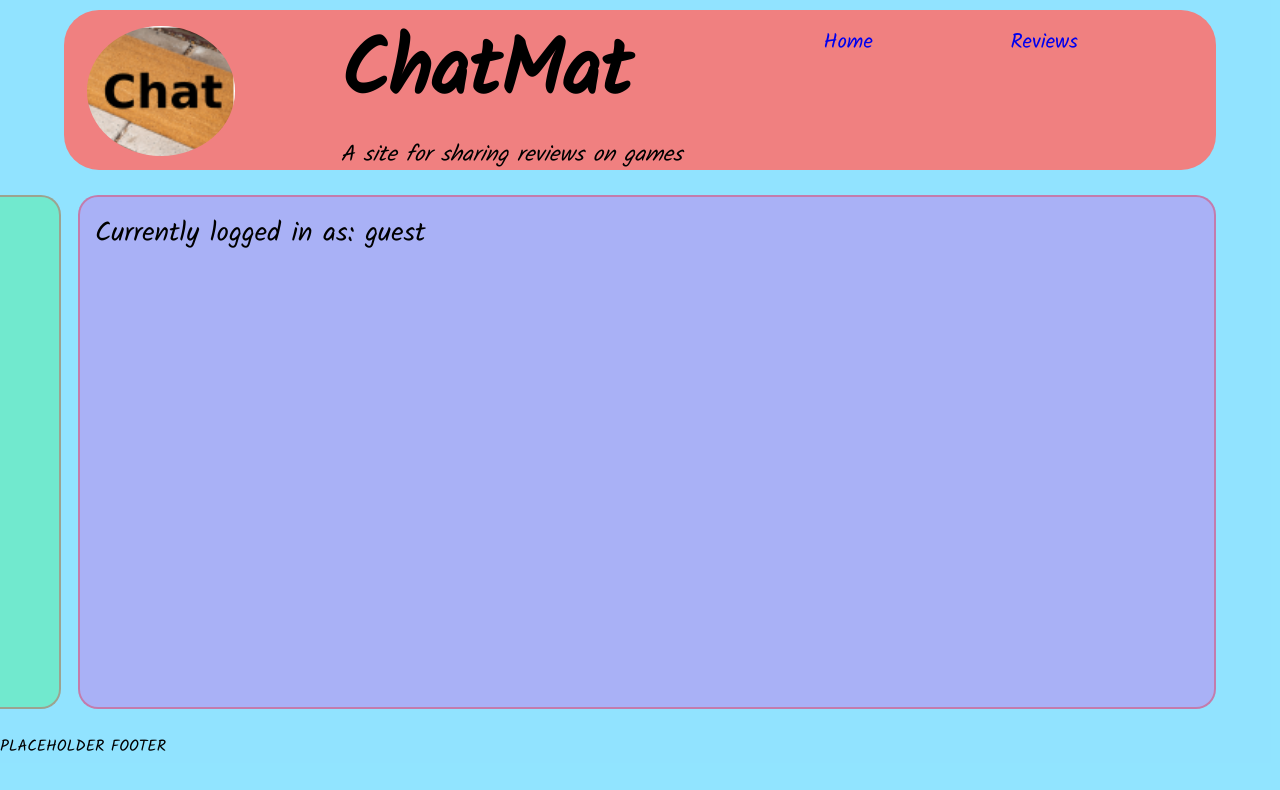
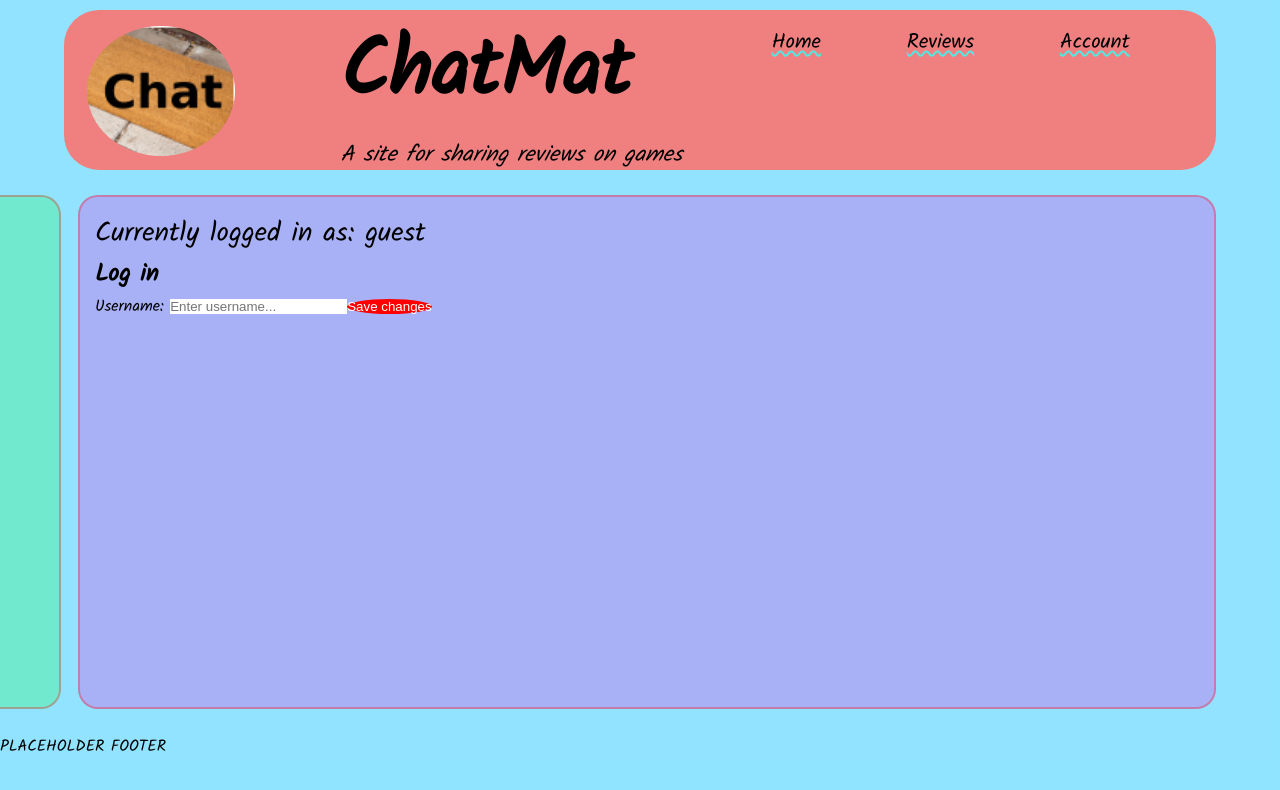
Before and after one commit to steve2116/fe-nc-games, a React (Vite) app: page /account in a window 1280 px wide. Shown: the top 790 px of the page. Built offline with nearby package versions, Linux system fonts and the light colour scheme.

Commit message:
Login works. Now requires users to login to vote on reviews

```diff
--- /dev/null
+++ b/src/components/AccountInfo.jsx
@@ -0,0 +1,65 @@
+import { useContext, useState } from "react";
+
+import { userContext } from "../contexts/user";
+import utils from "../utils/AccountInfo.js";
+
+export default function AccountInfo() {
+    const { user, setUser } = useContext(userContext);
+
+    const [username, setUsername] = useState("");
+    const [loading, setLoading] = useState(false);
+
+    function handleSubmit(event) {
+        event.preventDefault();
+        setLoading(true);
+        utils
+            .getUserByUsername(username)
+            .then((user) => {
+                setUser(user);
+                setUsername("");
+            })
+            .catch(() => setUser({ username: "guest" }))
+            .then(() => setLoading(false));
+    }
+
+    return (
+        <article>
+            {loading ? <p>Loading...</p> : ""}
+            {(() => {
+                if (user.username === "guest") {
+                    return (
+                        <form onSubmit={handleSubmit}>
+                            <h2>Log in</h2>
+                            <label htmlFor="login-username">Username: </label>
+                            <input
+                                id="login-username"
+                                value={username}
+                                onChange={(e) => setUsername(e.target.value)}
+                                placeholder="Enter username..."
+                            />
+                            <button type="submit">Save changes</button>
+                        </form>
+                    );
+                } else {
+                    return (
+                        <section>
+                            <button
+                                onClick={() => {
+                                    setUser({ username: "guest" });
+                                }}
+                            >
+                                Sign out
+                            </button>
+                            <p>{user.username}</p>
+                            <p>{user.name}</p>
+                            <img
+                                src={user.avatar_url}
+                                alt="Your avatar"
+                            />
+                        </section>
+                    );
+                }
+            })()}
+        </article>
+    );
+}
--- a/src/components/Main.jsx
+++ b/src/components/Main.jsx
@@ -5,6 +5,7 @@ import { userContext } from "../contexts/user";
 import Home from "./Home.jsx";
 import ReviewList from "./ReviewList.jsx";
 import SingleReview from "./SingleReview.jsx";
+import AccountInfo from "./AccountInfo";
 
 export default function Main() {
     const { user, setUser } = useContext(userContext);
@@ -25,6 +26,10 @@ export default function Main() {
                     path="/reviews/:review_id"
                     element={<SingleReview />}
                 />
+                <Route
+                    path="/account"
+                    element={<AccountInfo />}
+                />
             </Routes>
         </>
     );
--- a/src/components/Navbar.jsx
+++ b/src/components/Navbar.jsx
@@ -18,6 +18,7 @@ export default function Navbar() {
             <div>
                 <Link to="/">Home</Link>
                 <Link to="/reviews">Reviews</Link>
+                <Link to="/account">Account</Link>
             </div>
         </>
     );
--- a/src/components/SingleReview.jsx
+++ b/src/components/SingleReview.jsx
@@ -1,18 +1,22 @@
-import { useEffect, useState } from "react";
+import { useEffect, useState, useContext } from "react";
 import { useParams } from "react-router-dom";
 
+import { userContext } from "../contexts/user.jsx";
 import Comments from "./Comments.jsx";
 import utils from "../utils/SingleReview.js";
 import "../designs/SingleReview.css";
 
 export default function SingleReview() {
+    const { user, setUser } = useContext(userContext);
     const { review_id } = useParams();
     const [review, setReview] = useState({});
     const [loading, setLoading] = useState(false);
     const [posNeg, setPosNeg] = useState(0);
+    const [login, setLogin] = useState(false);
 
     useEffect(() => {
         setLoading(true);
+        setLogin(false);
         utils
             .getReview(review_id)
             .then((newReview) => setReview(newReview))
@@ -21,6 +25,7 @@ export default function SingleReview() {
     }, []);
 
     function scoreChange(change) {
+        if (user.username === "guest") return setLogin(true);
         if (Array.isArray(posNeg)) return;
         const diff = change === posNeg ? -1 * change : change - posNeg;
         setPosNeg((curr) => (change === curr ? 0 : change));
@@ -49,7 +54,7 @@ export default function SingleReview() {
                               return posNeg[1];
                           })()
                         : ""}
-
+                    {login ? <p>Log in to vote</p> : ""}
                     <div className="scorebar">
                         <button
                             onClick={() => {
--- a/src/designs/Navbar.css
+++ b/src/designs/Navbar.css
@@ -18,6 +18,13 @@ nav > div {
     display: flex;
     justify-content: space-evenly;
     flex-wrap: wrap;
+}
+
+nav > div > a {
+    color: black;
+    text-decoration: underline;
+    text-decoration-style: wavy;
+    text-decoration-color: rgba(52, 251, 244, 0.835);
 }
 
 nav > section > p {
@@ -104,12 +111,12 @@ nav > section > p {
     }
 
     nav > div > a {
-        font-size: 1.8em;
+        font-size: 2em;
         height: 45px;
         transition: all 0.15s ease-in-out;
     }
     nav > div > a:hover {
-        font-size: 2.2em;
+        font-size: 2.4em;
         transition: all 0.2s ease-in-out;
     }
 }
@@ -143,12 +150,12 @@ nav > section > p {
     }
 
     nav > div > a {
-        font-size: 2em;
+        font-size: 2.3em;
         height: 55px;
         transition: all 0.15s ease-in-out;
     }
     nav > div > a:hover {
-        font-size: 2.4em;
+        font-size: 2.7em;
         transition: all 0.2s ease-in-out;
     }
 }
--- /dev/null
+++ b/src/utils/AccountInfo.js
@@ -0,0 +1,7 @@
+import API from "./API";
+
+const getUserByUsername = (username) => {
+    return API.get(`/users/${username}`).then(({ data }) => data.user);
+};
+
+export default { getUserByUsername };
```
Also changed, not shown: src/designs/AccountInfo.css (added).
